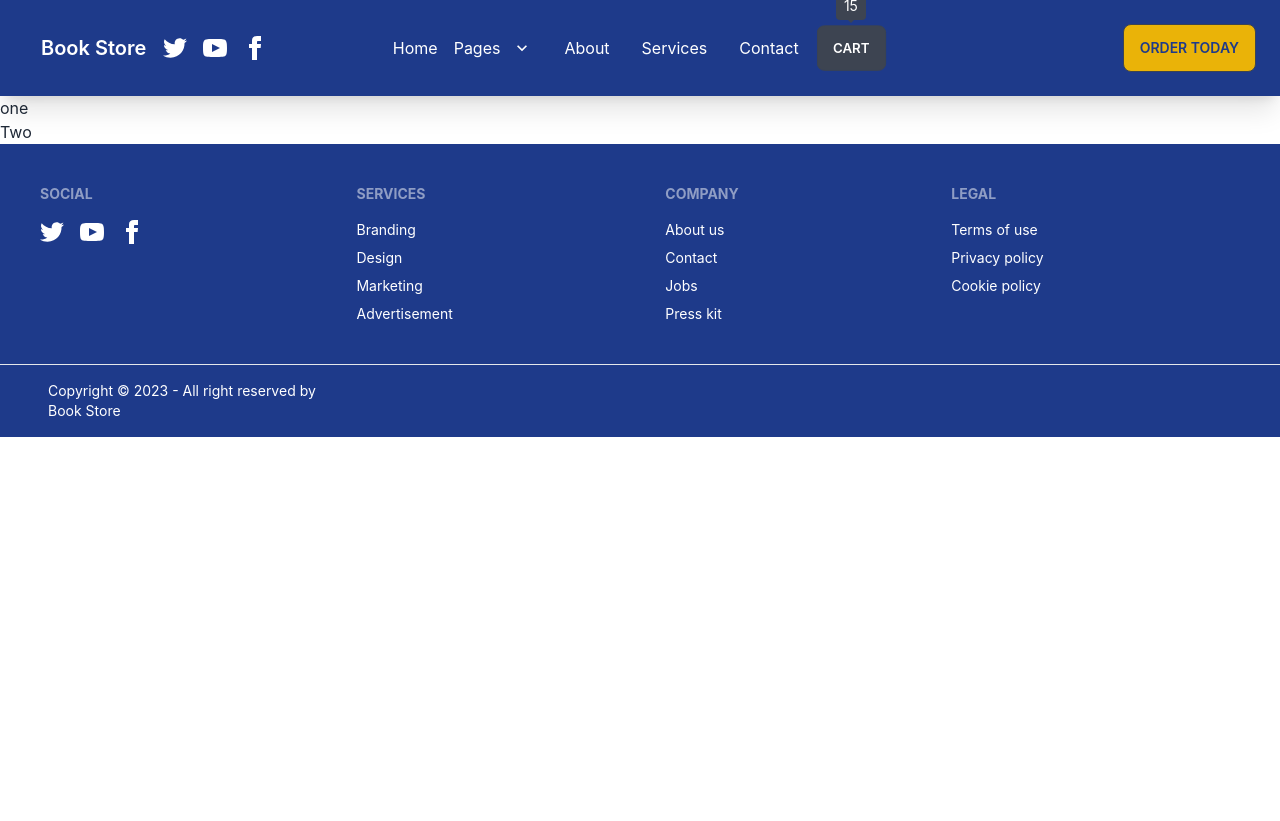
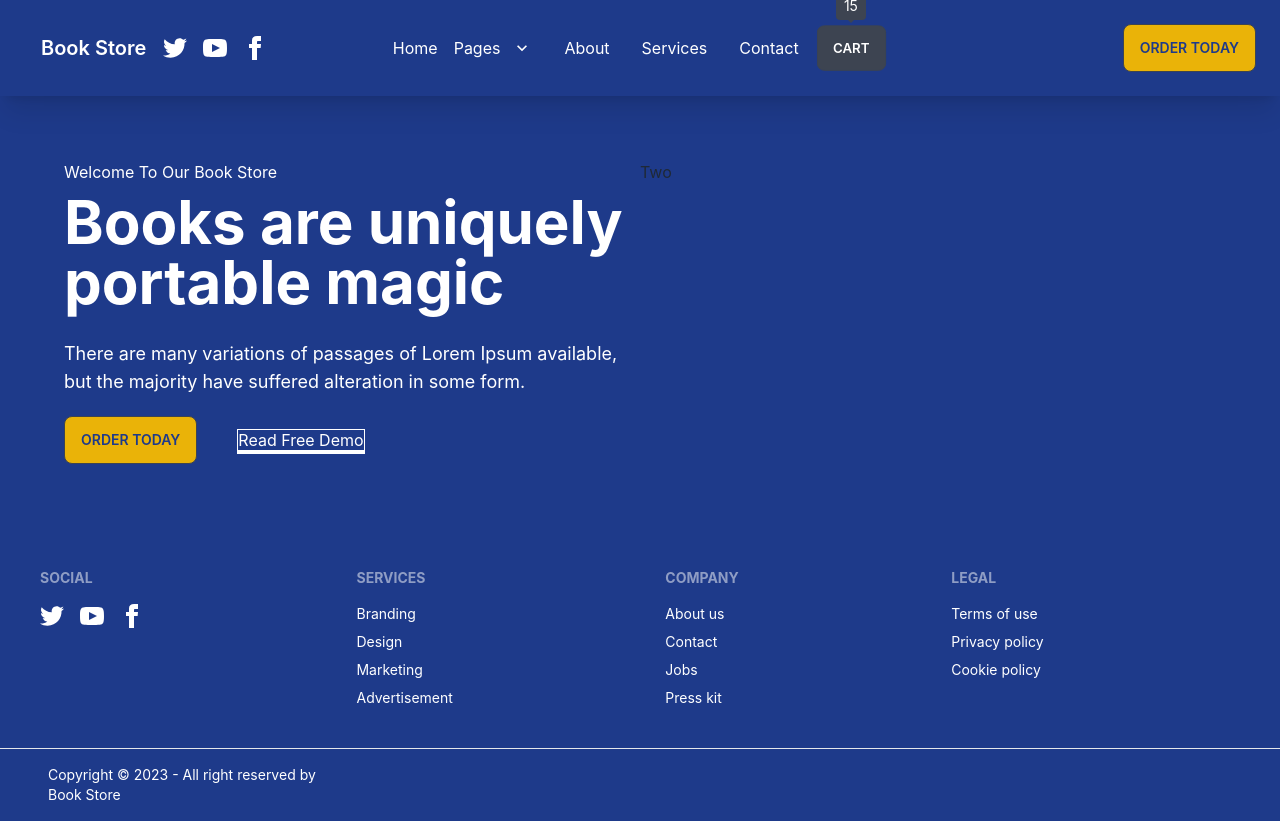
Before and after one commit to imashiqe/book-app, a React (Create React App) app: page / in a window 1280 px wide. Before the commit the page ends 800 px from the top, so only its background shows below. Built offline with nearby package versions, Linux system fonts and the light colour scheme.

Commit message:
banner  part one finished

```diff
--- a/package.json
+++ b/package.json
@@ -41,6 +41,7 @@
     ]
   },
   "devDependencies": {
-    "tailwindcss": "^3.2.6"
+    "tailwindcss": "^3.2.6",
+    "tailwindcss-textshadow": "^2.1.3"
   }
 }
--- /dev/null
+++ b/src/component/Home/Banner/Banner.js
@@ -0,0 +1,34 @@
+import React from 'react';
+import { Link } from 'react-router-dom';
+
+const Banner = () => {
+    return (
+        <div className='bg-blue-900 py-16 px-16'>
+             <div className='container mx-auto grid  grid-cols-2'>
+                   <div>
+                      <h5 className='text-white text-1xl'>Welcome To Our Book Store</h5>
+                      <h2 className='py-2 text-6xl font-bold text-white text-shadow-xl'>Books are uniquely
+portable magic </h2>
+   <p className='py-5 text-white text-lg'>There are many variations of passages of Lorem Ipsum available, but the majority have suffered alteration in some form.</p>
+
+          <div className='flex'>
+                 <div>
+                 <div className="">
+    <a className="btn bg-yellow-500 text-blue-900">Order Today</a>
+  </div>
+                 </div>
+                 <div className='px-10 py-3'>
+                     <Link className='text-white border border-b-4 border-white'>Read Free Demo</Link>
+                 </div>
+          </div>
+                   </div>
+
+                   <div>
+                      <h2>Two</h2>
+                   </div>
+             </div>
+        </div>
+    );
+};
+
+export default Banner;
--- /dev/null
+++ b/src/component/Home/Home.css
@@ -0,0 +1,5 @@
+.top_bottom{
+   padding-top: 60px;
+   padding-bottom: 60px;
+
+}
--- a/src/component/Home/Home.js
+++ b/src/component/Home/Home.js
@@ -1,17 +1,10 @@
 import React from 'react';
+import Banner from './Banner/Banner';
 
 const Home = () => {
     return (
         <div className=''>
-             <div className='container  grid-cols-2'>
-                   <div>
-                      <h2>one</h2>
-                   </div>
-
-                   <div>
-                      <h2>Two</h2>
-                   </div>
-             </div>
+            <Banner></Banner>
         </div>
     );
 };
--- a/tailwind.config.js
+++ b/tailwind.config.js
@@ -4,5 +4,6 @@ module.exports = {
   theme: {
     extend: {},
   },
-  plugins: [require("daisyui")],
+  plugins: [require("daisyui","tailwindcss-textshadow"), ],
+
 }
```
Also changed, not shown: 1 other file (tests, documents, lock files or other folders).
